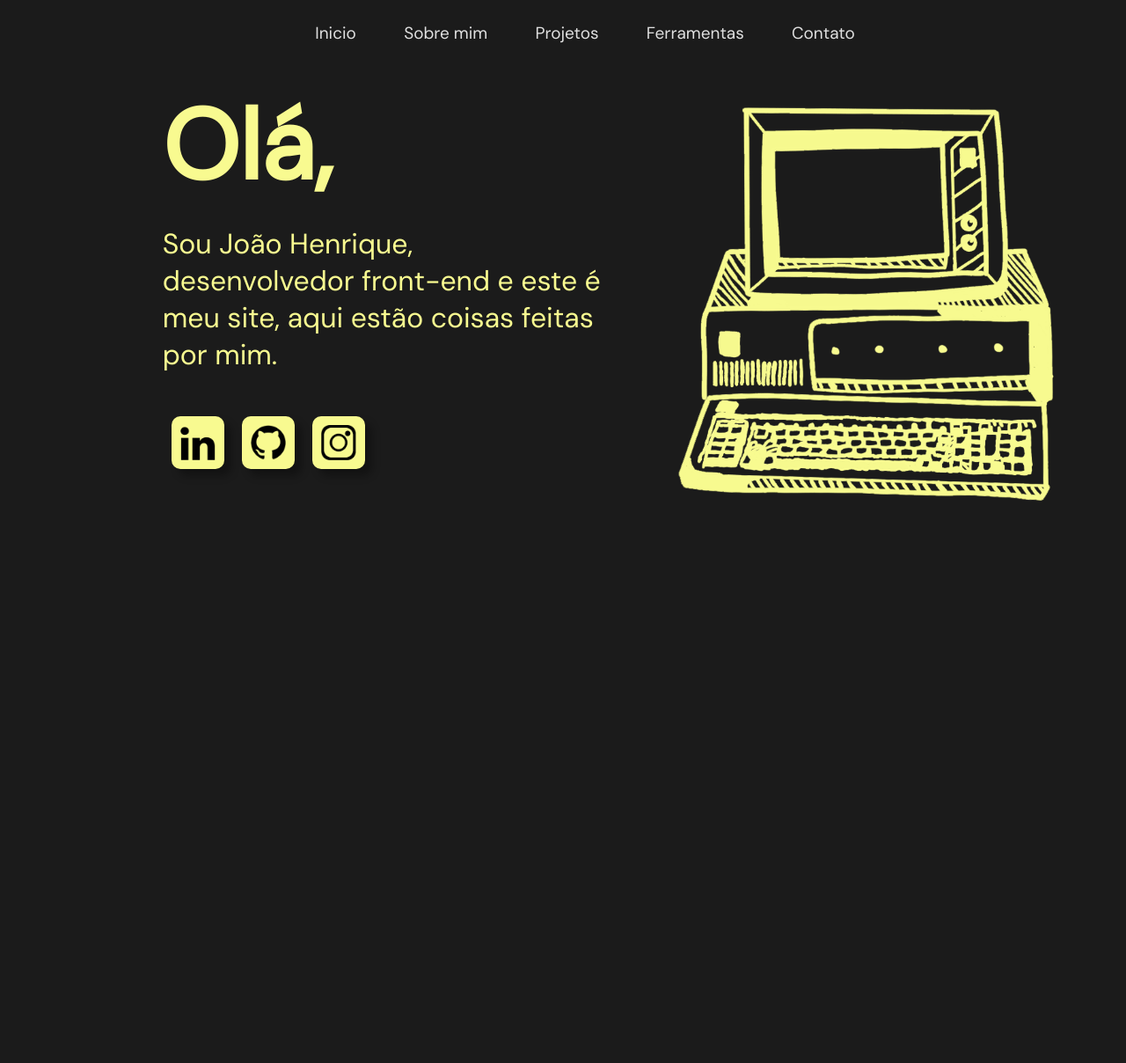
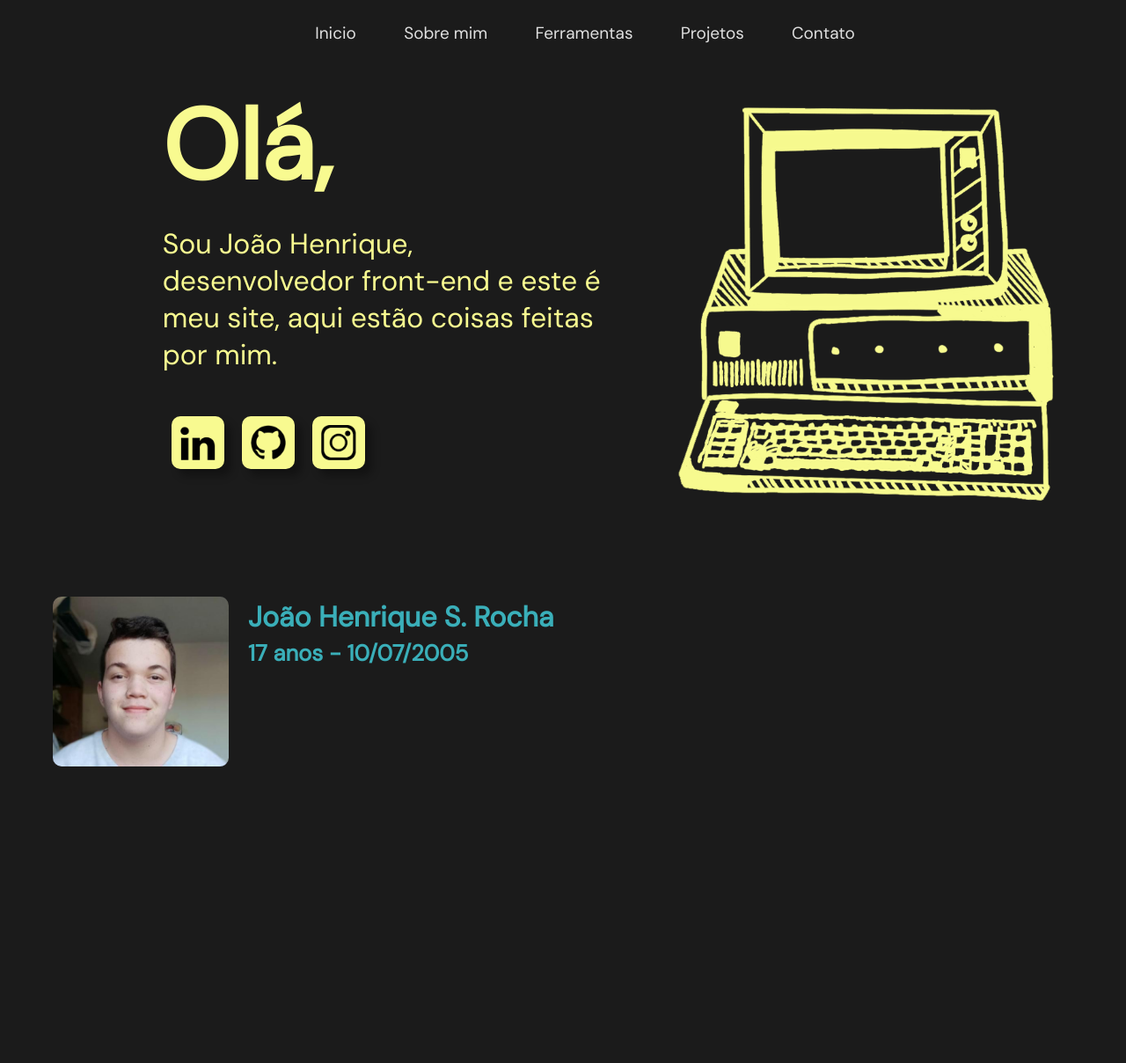
Before and after one commit to RochaJoaos/Portfolio, a plain HTML site: page index.html in a window 1280 px wide. Shown: the whole page at 88% size. Drawn offline with Linux system fonts and the light colour scheme.

Commit message:
about me(incompleto)

```diff
--- a/index.html
+++ b/index.html
@@ -13,8 +13,8 @@
         <nav>
             <a href="#">Inicio</a>
             <a href="#">Sobre mim</a>
+            <a href="#">Ferramentas</a>
             <a href="#">Projetos</a>
-            <a href="#">Ferramentas</a>
             <a href="#">Contato</a>
         </nav>
     </header>
@@ -36,7 +36,13 @@
             <img src="image/computer.png" alt="Computador antigo" id="computer">
         </section>
         <section id="about">
-
+            <picture>
+                <img id="perfil" src="image/perfil/eu.jpg" alt="Foto de perfil">
+            </picture>
+            <div id="inf">
+                <h2>João Henrique S. Rocha</h2>
+                <h3>17 anos - 10/07/2005</h3>
+            </div>
         </section>
     </main>
     <footer>
--- a/style.css
+++ b/style.css
@@ -119,7 +119,30 @@ img{
 }
 
 #about{
+    display: flex;
     position: relative;
     width: 90vw;
     height: 42vw;
+    padding: 50px;
 }
+
+#perfil{
+    width: 200px;
+    border-radius: 10px;
+}
+
+#inf{
+    padding: 10px;
+}
+
+h2{
+    font-size: 2em;
+    color: var(--palette-03);
+    padding: 2px;
+}
+
+h3{
+    font-size: 1.6em;
+    color: var(--palette-03);
+    padding: 2px;
+}
```
